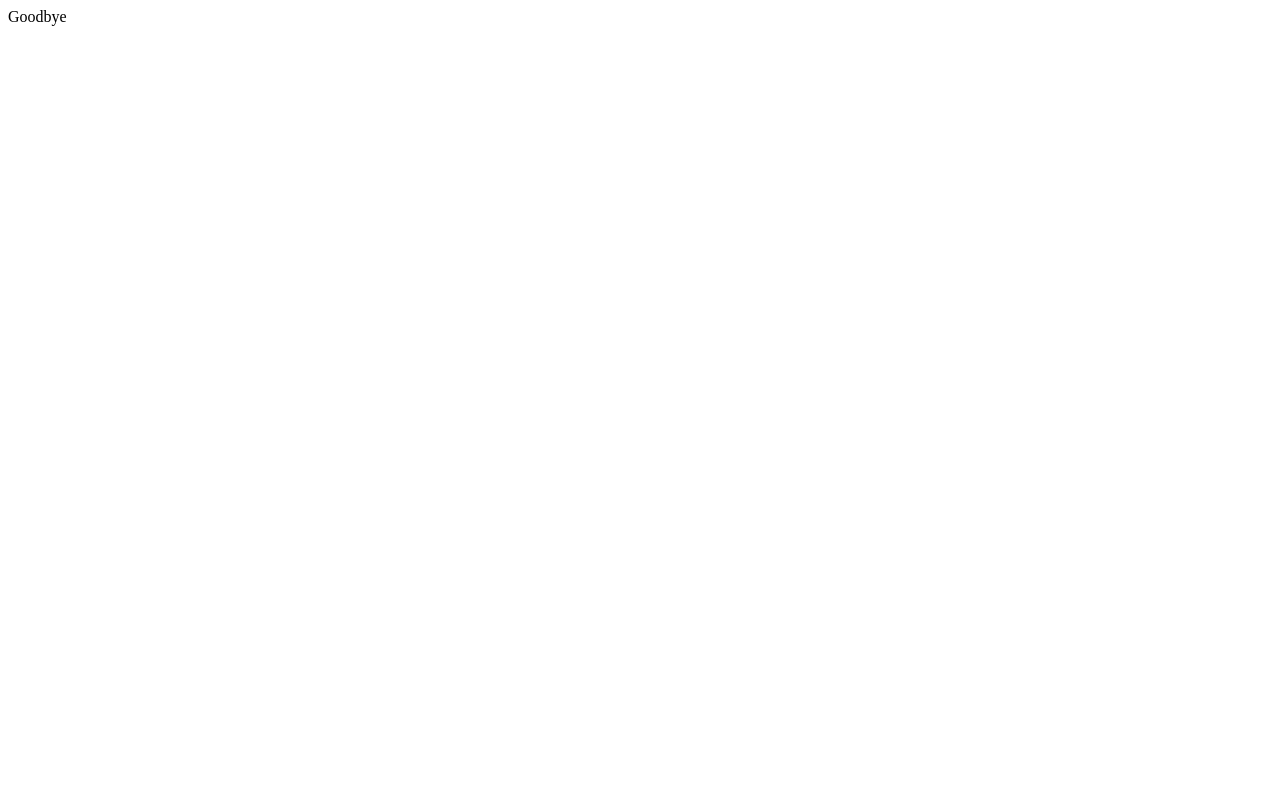
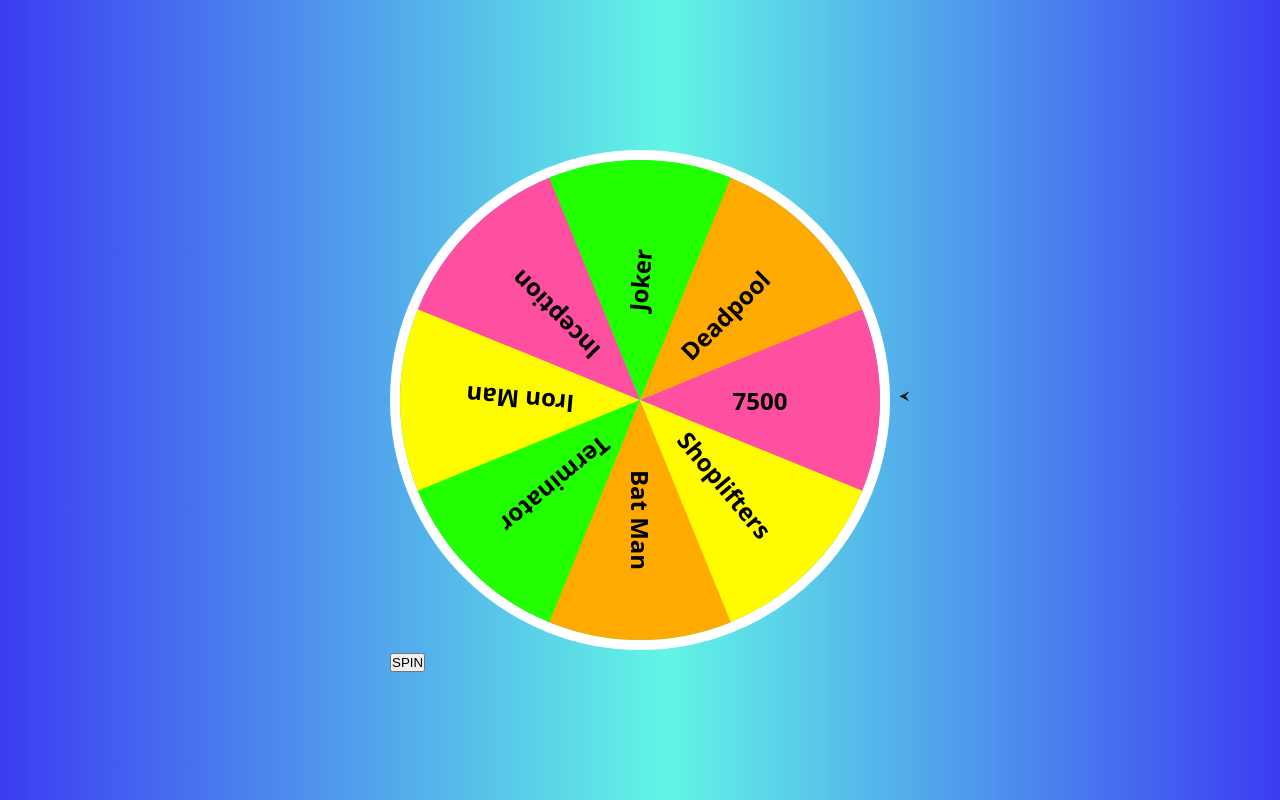
Before and after one commit to Dylan-Jefferies/Pick4Me, a plain HTML site: page index.html in a window 1280 px wide. Drawn offline with Linux system fonts and the light colour scheme.

Commit message:
spinner added; Image asset added

```diff
--- a/index.html
+++ b/index.html
@@ -1,10 +1,27 @@
 <!DOCTYPE html>
 <html lang="en">
 <head>
-    <meta charset="UTF-8">
     <title>Pick for Me</title>
+    <link href="style.css" rel="stylesheet" type="text/css" />
 </head>
 <body>
-<a>Goodbye</a>
+<div id="mainbox" class="mainbox">
+    <div id="box" class="box">
+        <div class="box1">
+            <span class="span1"><b>Iron Man</b></span>
+            <span class="span2"><b>7500</b></span>
+            <span class="span3"><b>Bat Man</b></span>
+            <span class="span4"><b>Joker</b></span>
+        </div>
+        <div class="box2">
+            <span class="span1"><b>Shoplifters</b></span>
+            <span class="span2"><b>Inception</b></span>
+            <span class="span3"><b>Deadpool</b></span>
+            <span class="span4"><b>Terminator</b></span>
+        </div>
+    </div>
+    <button class="spin" onclick="rotateFunction()">SPIN</button>
+</div>
+<script src="script.js"></script>
 </body>
 </html>
--- /dev/null
+++ b/script.js
@@ -0,0 +1,13 @@
+function rotateFunction() {
+	const min = 1024;
+	const max = 9999;
+	const deg = Math.floor(Math.random() * (max - min)) + min;
+	document.getElementById('box').style.transform = "rotate("+deg+"deg)";
+
+	const element = document.getElementById('mainbox');
+	element.classList.remove('animate');
+
+	setTimeout(function(){
+		element.classList.add('animate');
+	}, 5000);
+}
--- /dev/null
+++ b/style.css
@@ -0,0 +1,106 @@
+*{
+    box-sizing: border-box;
+    padding: 0;
+    margin: 0;
+    outline: none;
+}
+
+body{
+    font-family: "Open Sans", serif;
+    display: flex;
+    justify-content: center;
+    align-items: center;
+    height: 100vh;
+    overflow: hidden;
+    background: rgb(60, 60, 242);
+    background: linear-gradient(90deg, rgba(60, 60, 242, 1) 0%, rgba(98, 245, 230, 1) 52%, rgba(60, 60, 242, 1) 100%);
+    background-size: cover;
+}
+
+.mainbox{
+    position: relative;
+    width: 500px;
+    height: 500px;
+}
+.mainbox:after{
+    position: absolute;
+    content: '';
+    width: 32px;
+    height: 32px;
+    background: url('arrow-left.png') no-repeat;
+    background-size: 32px;
+    right: -30px;
+    top: 50%;
+    transform: translateY(-50%);
+}
+.box{
+    width: 100%;
+    height: 100%;
+    position: relative;
+    font-weight: bold;
+    border-radius: 50%;
+    border: 10px solid #fff;
+    overflow: hidden;
+    transition: all ease 5s;
+}
+
+span{
+    width: 50%;
+    height: 50%;
+    display: inline-block;
+    position: absolute;
+}
+.span1{
+    clip-path: polygon(0 92%, 100% 50%, 0 8%);
+    background-color: #fffb00;
+    top: 120px;
+    left: 0;
+}
+.span2{
+    clip-path: polygon(100% 92%, 0 50%, 100% 8%);
+    background-color: #ff4fa1;
+    top: 120px;
+    right: 0;
+}
+.span3{
+    clip-path: polygon(50% 0%, 8% 100%, 92% 100%);
+    background-color: #ffaa00;
+    bottom: 0;
+    left: 120px;
+}
+.span4{
+    clip-path: polygon(50% 100%, 92% 0, 8% 0);
+    background-color: #22ff00;
+    top: 0;
+    left: 120px;
+}
+
+.box1 .span3 b{
+    transform: translate(-50%, -50%) rotate(-270deg);
+}
+.box1 .span1 b,
+.box2 .span1 b{
+    transform: translate(-50%, -50%) rotate(185deg);
+}
+.box2 .span3 b{
+    transform: translate(-50%, -50%) rotate(90deg);
+}
+.box1 .span4 b,
+.box2 .span4 b{
+    transform: translate(-50%, -50%) rotate(-85deg);
+}
+
+span b{
+    font-size: 24px;
+    position: absolute;
+    top: 50%;
+    left: 50%;
+    transform: translate(-50%, -50%);
+
+}
+
+.box2{
+    width: 100%;
+    height: 100%;
+    transform: rotate(-135deg);
+}
```
Also changed, not shown: arrow-left.png (added).
